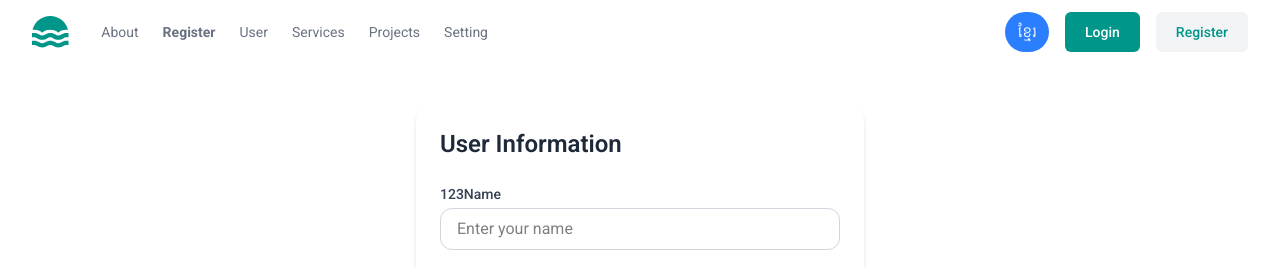
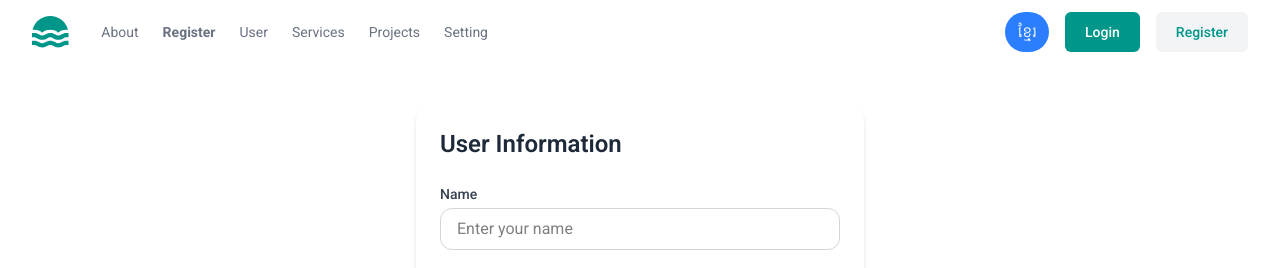
Before and after one commit to sonidasoun/Sonida-portfolio-final, a Vue app: page /register in a window 1280 px wide. Shown: the top 268 px of the page. Built offline with nearby package versions, Linux system fonts and the light colour scheme.

Commit message:
change 123

```diff
--- a/src/pages/Registration.vue
+++ b/src/pages/Registration.vue
@@ -4,7 +4,7 @@
         <Form :validation-schema="validationSchema" @submit="handleSubmit" class="space-y-4">
             <!-- Name Field -->
             <div>
-                <label class="block mb-1 text-sm font-medium text-gray-700">123Name</label>
+                <label class="block mb-1 text-sm font-medium text-gray-700">Name</label>
                 <Field name="name" type="text" v-model="form.name"
                     class="w-full px-4 py-2 border border-gray-300 rounded-xl focus:outline-none focus:ring-2 focus:ring-blue-500"
                     placeholder="Enter your name" />
```
